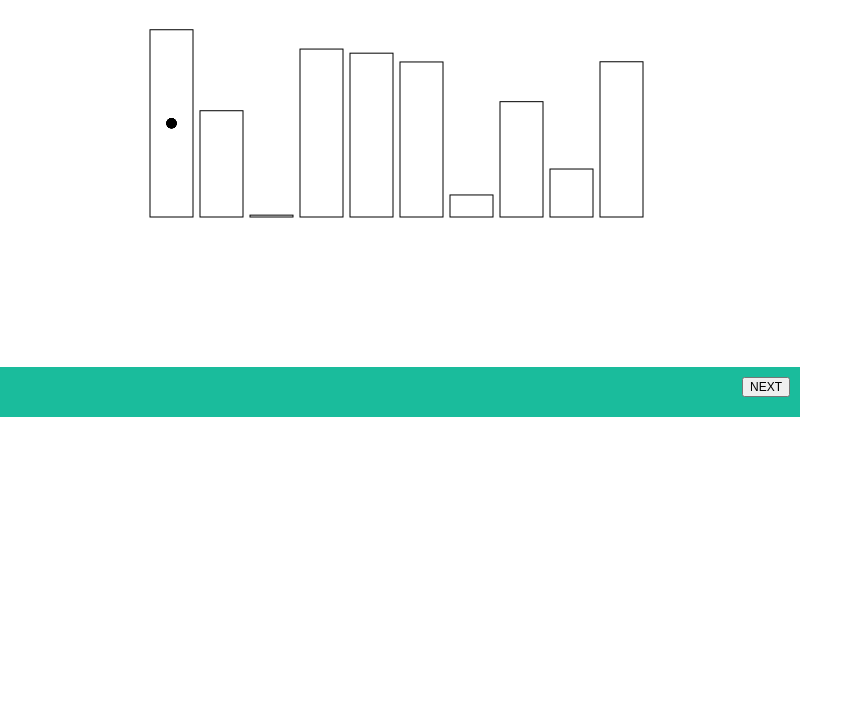
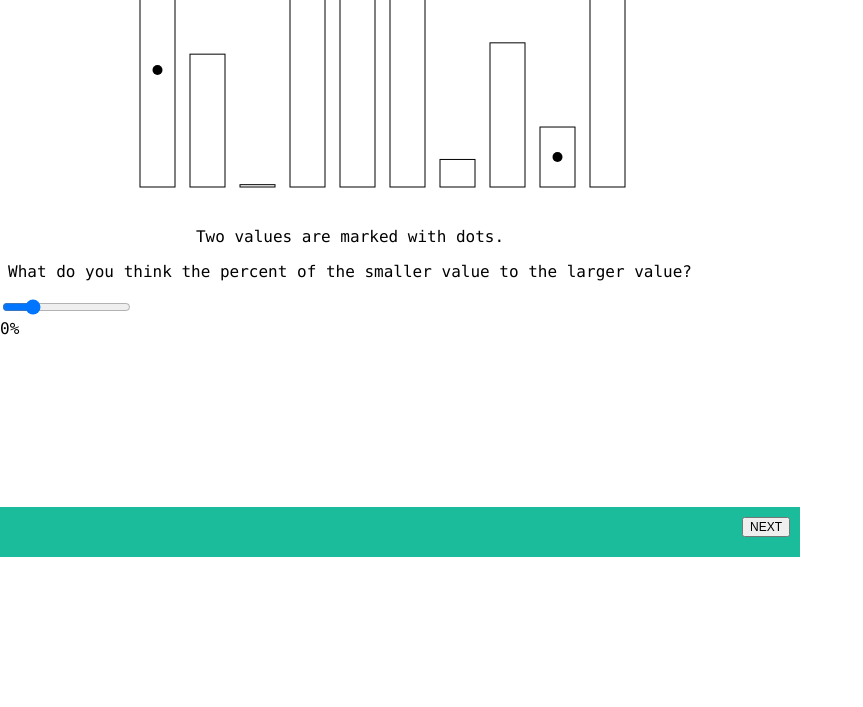
Before and after one commit to boya-zhou/d3_online_survey, a plain HTML site: page bar.html in a window 1280 px wide. Shown: the part 93-800 px from the top of the page, without its empty margins (0-863 px from the left). Drawn offline with nearby package versions, Linux system fonts and the light colour scheme.

Commit message:
Update bar.html

```diff
--- a/bar.html
+++ b/bar.html
@@ -4,13 +4,11 @@
   <meta charset="utf-8">
   <style>
     /* CSS part */
-    body {
-      margin:0;
-      position:fixed;
-      top:0;
-      right:0;
-      bottom:0;
-      left:0;
+    html, body {
+      margin: 0;
+      padding:0;
+      height: 100%;
+      width: 100%;
     }
     h1 {
       color: #000000;
@@ -22,20 +20,24 @@
       text-align: center;
       text-transform: uppercase;
     }
+    p {
+      width:700px;
+      color: #000000;
+      font-family: 'Lucida Console';
+      text-align: center;
+      font-size: 1em;
+      line-height: 1.2em;
+      text-anchor: middle;
+    }
     #container {
       width:800px;
     }
-    #header {
-      width:800px;
-      height: 50px;
-      padding: 5px;
-      background: #ffffff;
-    }
     #content {
       background-color:#ffffff;
-      height:400px;
-      width:650px;
+      height:600px;
+      width:800px;
       float:left;
+      font-family: 'Lucida Console';
     }
     #footer {
       width:800px;
@@ -51,16 +53,17 @@
       float:right;
     }
   </style>
-
+  <head>
+      <link href="nouislider.min.css" rel="stylesheet">
+  </head>
   <body>
     <script type="text/javascript" src="https://d3js.org/d3.v3.min.js"></script>
     <script src="https://d3js.org/d3-random.v1.min.js"></script>
+    <script src="nouislider.min.js"></script>
+
     <div id = "container">
-      <div id ="header">
-        <h1>Bar Chart</h1>
-      </div>
       <div id ="content">
-        <svg height="400" width="650">
+        <svg height="300" width="650">
         </svg>
         <script>
           var content = d3.select("#content");
@@ -69,7 +72,7 @@
           var w = 500,
               h = 100,
               N = 10,
-              barPadding = 7;
+              barPadding = 15;
 
           var dataBar = [];
           for (var i=0; i<N; i++) {
@@ -88,37 +91,57 @@
             return Math.floor(Math.random() * (max - min)) + min;
           }
           var chosenA = getRandomInt(0, N-1);
-          console.log(chosenA);
-          console.log(dataBar[chosenA]);
+          var chosenB;
+          for (i=0; i<10; i++) {
+            chosenB = getRandomInt(0, N-1);
+            if (chosenB != chosenA) {
+              i = 10;
+            }
+          }
+          var dataChosen = [[dataBar[chosenA], chosenA],
+                            [dataBar[chosenB], chosenB]];
 
           svg.selectAll("rect")
              .data(dataBar)
              .enter()
              .append("rect")
-             .attr("x", function(d, i) { return 150 + i * (w/dataBar.length); })
-             .attr("y", function(d) { return 150 + h - 2 * d; })
+             .attr("x", function(d, i) { return 140 + i * (w/dataBar.length); })
+             .attr("y", function(d) { return 180 + h - 2.5 * d; })
              .attr("width", barWidth)
-             .attr("height", function(d) { return d * 2; })
+             .attr("height", function(d) { return d * 2.5; })
              .attr("fill", "#ffffff")
              .attr("stroke", "#000000");
 
-          svg.selectAll("circle")
-             .data(dataBar)
-             .enter()
-             .append("circle")
-             .attr("cx", function(d) { return 150 + chosenA * (w/dataBar.length) + barWidth * 0.5; })
-             .attr("cy", function(d) { return 0.5 * (300 + 2 * h - 2 * dataBar[chosenA]); })
-             .attr("r", 5)
-             .attr("fill", "#000000");
+          var mark = svg.selectAll("circle")
+                        .data(dataChosen)
+                        .enter()
+                        .append("circle")
+                        .attr("cx", function(d, i) { return 140 + d[1] * (w/dataBar.length) + barWidth * 0.5; })
+                        .attr("cy", function(d) { return 0.5 * (360 + 2 * h - 2.5 * d[0]); })
+                        .attr("r", 5)
+                        .attr("fill", "#000000");
 
-          function toBar2() {
-            location.href = "bar2.html";
+          var content = d3.select("#content");
+          content.append("p")
+                 .text('Two values are marked with dots.');
+          content.append("p")
+                 .attr("class", "aim")
+                 .text('What do you think the percent of the smaller value to the larger value?');
+
+
+          function toPie() {
+            location.href = "pie.html";
           }
+
         </script>
-        <input></input>
+
+          <div class="slider">
+            <input type="range" id="slider-range" min="0" max="100" value="20">
+          </div>
+        <div id="result" value="0%">0%</div>
       </div>
     <div id ="footer">
-      <button type="button" id = "next" onclick="toBar2()">NEXT</button>
+      <button type="button" id = "next" onclick="toPie()">NEXT</button>
     </div>
   </div>
   </body>
```
